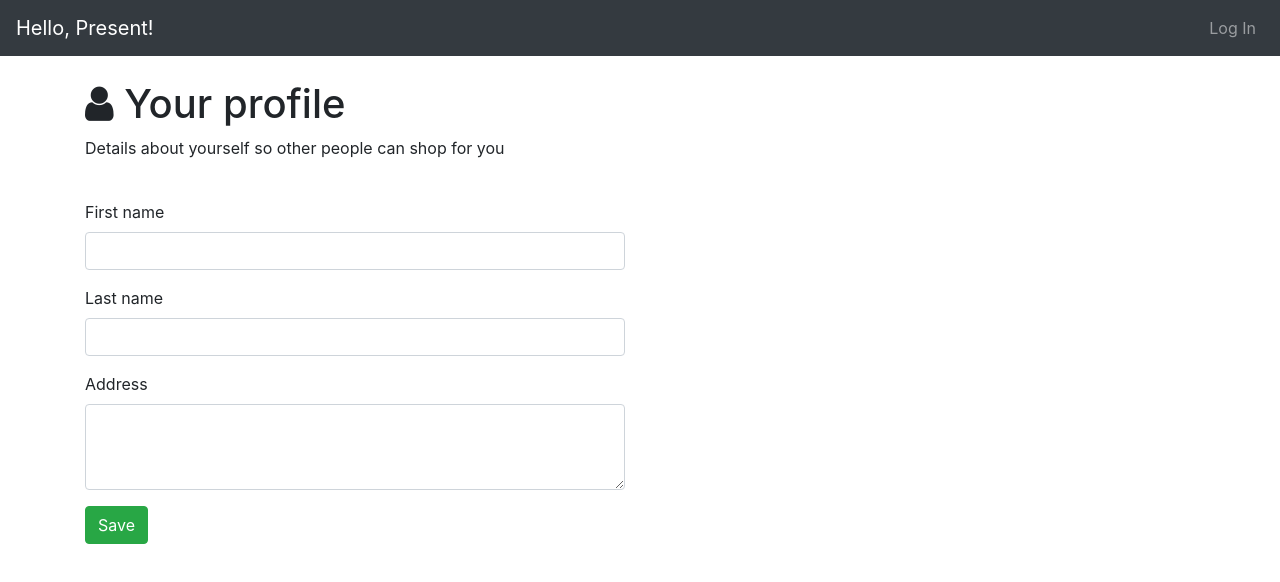
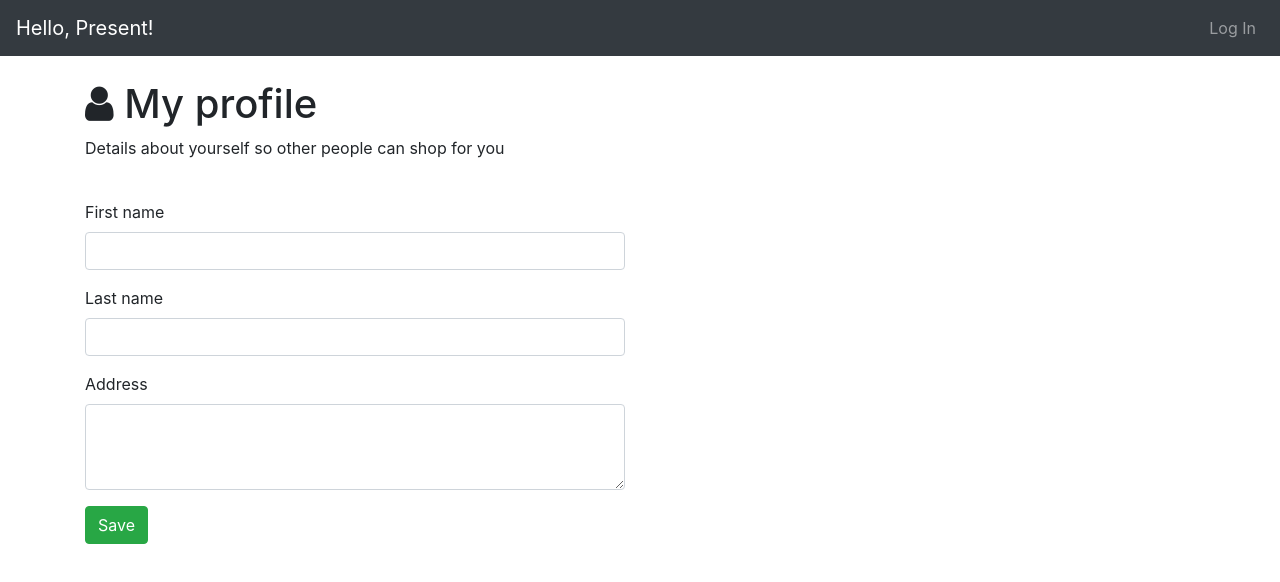
Before and after one commit to etweedt/hellopresent-ui, a React (Create React App) app: page /profile in a window 1280 px wide. Shown: the top 582 px of the page. Built offline with nearby package versions, Linux system fonts and the light colour scheme; no server answers; what auth0-js would draw is missing.

Commit message:
Optimized the navbar order

```diff
--- a/src/components/navbar.js
+++ b/src/components/navbar.js
@@ -82,11 +82,6 @@ export class navbarContainer extends React.Component {
                 </NavLink>
               </NavItem>
               <NavItem>
-                <NavLink tag={Link} to="/group" onClick={this.navbarClose}>
-                  My Group
-                </NavLink>
-              </NavItem>
-              <NavItem>
                 <NavLink tag={Link} to="/shop" onClick={this.navbarClose}>
                   Shop
                 </NavLink>
@@ -97,8 +92,13 @@ export class navbarContainer extends React.Component {
                 </NavLink>
               </NavItem>
               <NavItem>
+                <NavLink tag={Link} to="/group" onClick={this.navbarClose}>
+                  My Group
+                </NavLink>
+              </NavItem>
+              <NavItem>
                 <NavLink tag={Link} to="/profile" onClick={this.navbarClose}>
-                  Profile
+                  My Profile
                 </NavLink>
               </NavItem>
               <NavItem>
--- a/src/components/user/userContent.js
+++ b/src/components/user/userContent.js
@@ -8,7 +8,7 @@ const userContent = ({userInfo, userInfoChanged, saveUserInfo}) => {
       <div className="row mb-4">
         <div className="col-sm">
           <h1>
-            <i className="fa fa-user" /> Your profile
+            <i className="fa fa-user" /> My profile
           </h1>
           <p>Details about yourself so other people can shop for you</p>
         </div>
```
